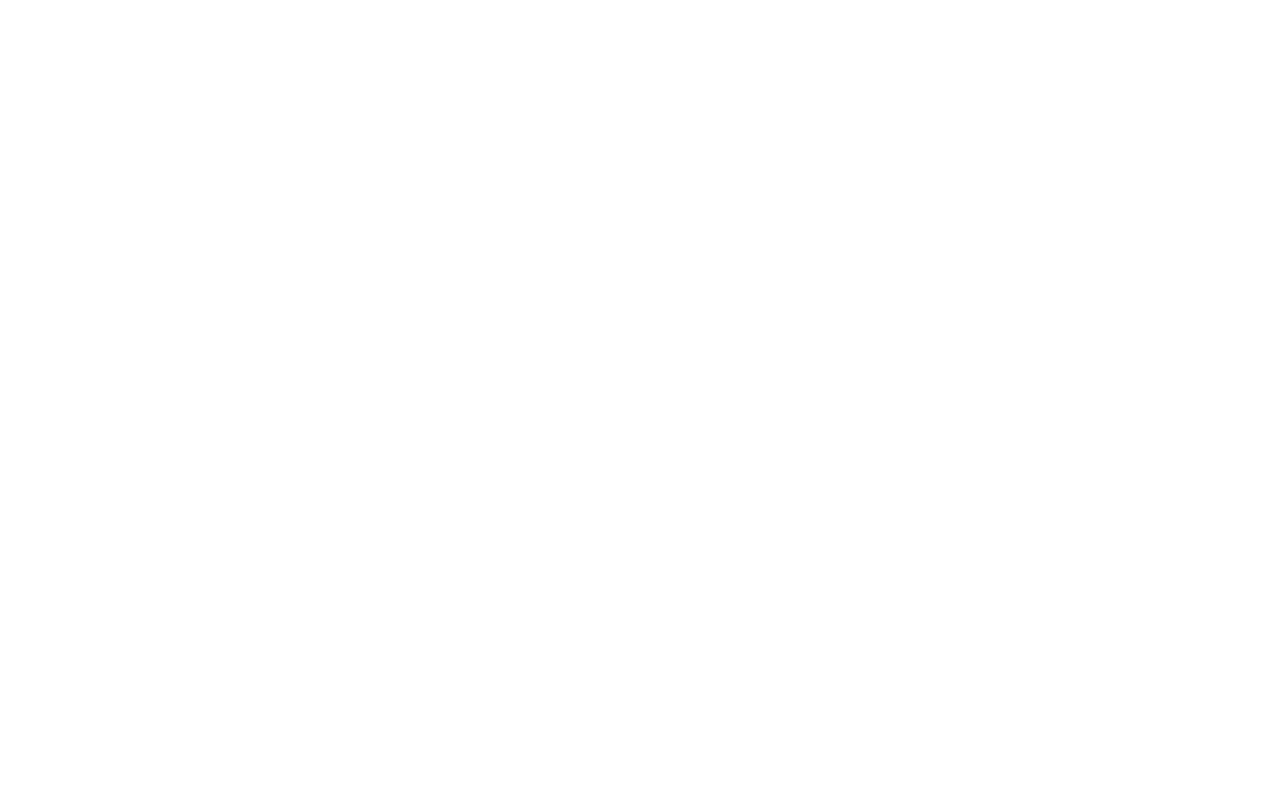
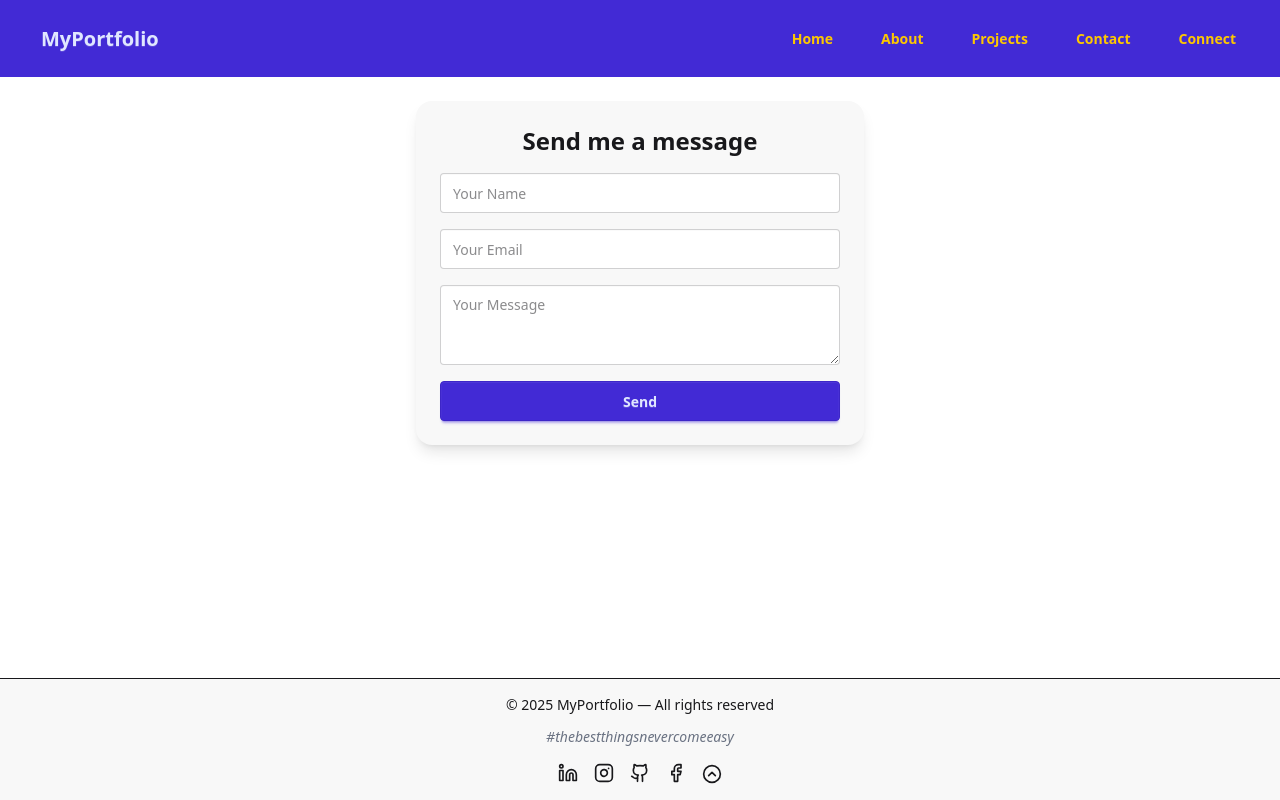
Before and after one commit to ELDRIN23/eldrinPortfolio, a React (Vite) app: page /ContactForm in a window 1280 px wide. Before the commit this address had no page. Built offline with nearby package versions, Linux system fonts and the light colour scheme; no server answers.

Commit message:
added contactMe

```diff
--- a/src/App.jsx
+++ b/src/App.jsx
@@ -6,9 +6,9 @@ import Home from "./pages/Home";
 import About from "./pages/About";
 import Projects from "./pages/Projects";
 import Contact from "./pages/Contact";
-import KnowMore from "./pages/KnowMoreAbout";
 import Signup from "./pages/signup";
 import Login from "./pages/login";
+import ContactForm from "./pages/ConnectMe";
 
 export default function App() {
   const [showSplash, setShowSplash] = useState(true);
@@ -27,7 +27,7 @@ export default function App() {
         <Route path="about" element={<About />} />
         <Route path="projects" element={<Projects />} />
         <Route path="contact" element={<Contact />} />
-        <Route path="know-more" element={<KnowMore />} />
+        <Route path="ContactForm" element={<ContactForm />} />
         <Route path="signup" element={<Signup />} />
         <Route path="login" element={<Login />} />
       </Route>
--- a/src/components/Navbar.jsx
+++ b/src/components/Navbar.jsx
@@ -116,10 +116,15 @@ export default function Navbar() {
           </Link>
         </li>
         <li>
+          <Link to="/ContactForm" className={goldLinkClasses("contact")}>
+            Connect
+          </Link>
+        </li>
+        {/* <li>
           <Link to="/know-more" className={premiumButton}>
             Know More About Me
           </Link>
-        </li>
+        </li> */}
       </ul>
 
       {/* Mobile menu toggle */}
@@ -212,12 +217,7 @@ export default function Navbar() {
             { id: "about", label: "About", path: "/about" },
             { id: "projects", label: "Projects", path: "/projects" },
             { id: "contact", label: "Contact", path: "/contact" },
-            {
-              id: "know-more",
-              label: "Know More About Me",
-              path: "/know-more",
-              premium: true,
-            },
+            { id: "ContactForm", label: "connect", path: "/ContactForm" },
           ].map((item) => {
             const isHomeSection = location.pathname === "/" && !item.premium;
             const handleClick = () => {
--- a/src/main.jsx
+++ b/src/main.jsx
@@ -5,9 +5,7 @@ import App from "./App";
 import "./index.css";
 
 ReactDOM.createRoot(document.getElementById("root")).render(
-  <React.StrictMode>
-    <BrowserRouter>
-      <App />
-    </BrowserRouter>
-  </React.StrictMode>
+  <BrowserRouter>
+    <App />
+  </BrowserRouter>
 );
--- /dev/null
+++ b/src/pages/ConnectMe.jsx
@@ -0,0 +1,91 @@
+import { useState } from "react";
+
+function ContactForm() {
+  const [form, setForm] = useState({ name: "", email: "", message: "" });
+  const [status, setStatus] = useState(null);
+
+  const handleChange = (e) => {
+    setForm({ ...form, [e.target.name]: e.target.value });
+  };
+
+  const handleSubmit = async (e) => {
+    e.preventDefault();
+    setStatus("loading");
+
+    try {
+      await fetch(
+        "https://script.google.com/macros/s/AKfycbz1U-NJpYTR4SE-B9WX4j9zdAVfINBy8QL-TS-BjU8iW0FWGHf-3f2d305fphX6Lpmc/exec",
+        {
+          method: "POST",
+          mode: "no-cors", // 👈 important: avoid CORS blocking
+          headers: { "Content-Type": "application/json" },
+          body: JSON.stringify({
+            type: "message", // backend knows it’s a message
+            ...form,
+          }),
+        }
+      );
+
+      // With no-cors, we can't check the actual response
+      setStatus("success");
+      setForm({ name: "", email: "", message: "" });
+    } catch (err) {
+      console.error("Form error:", err);
+      setStatus("error");
+    }
+  };
+
+  return (
+    <div className="max-w-md mx-auto p-6 bg-base-200 rounded-2xl shadow-lg">
+      <h2 className="text-2xl font-bold mb-4 text-center">Send me a message</h2>
+
+      <form onSubmit={handleSubmit} className="space-y-4">
+        <input
+          type="text"
+          name="name"
+          placeholder="Your Name"
+          value={form.name}
+          onChange={handleChange}
+          className="input input-bordered w-full"
+          required
+        />
+        <input
+          type="email"
+          name="email"
+          placeholder="Your Email"
+          value={form.email}
+          onChange={handleChange}
+          className="input input-bordered w-full"
+          required
+        />
+        <textarea
+          name="message"
+          placeholder="Your Message"
+          value={form.message}
+          onChange={handleChange}
+          className="textarea textarea-bordered w-full"
+          required
+        />
+        <button type="submit" className="btn btn-primary w-full">
+          Send
+        </button>
+      </form>
+
+      {status === "loading" && (
+        <div className="alert alert-info mt-4">Sending your message...</div>
+      )}
+      {status === "success" && (
+        <div className="alert alert-success mt-4">
+          Message sent successfully 🎉
+        </div>
+      )}
+      {status === "error" && (
+        <div className="alert alert-error mt-4">
+          Something went wrong. Try again.
+        </div>
+      )}
+    </div>
+  );
+}
+
+export default ContactForm;
--- a/src/pages/KnowMoreAbout.jsx
+++ /dev/null
@@ -1,39 +0,0 @@
-import { Link } from "react-router-dom";
-
-export default function KnowMore() {
-  return (
-    <div className="min-h-screen p-8 bg-gradient-to-tr from-[#0f111a] via-[#1c1f2a] to-[#0f111a] text-gray-300 flex flex-col items-center justify-center space-y-12">
-      <h1 className="text-5xl md:text-6xl font-extrabold mb-6 text-cyan-400 drop-shadow-md">
-        Know More About Me
-      </h1>
-      <p className="max-w-3xl text-lg md:text-xl leading-relaxed text-center text-gray-400">
-        👋 Hi! Sign up to learn more about me, explore my innovative ideas,
-        Let’s build something amazing together.
-      </p>
-
-      <div className="flex flex-col sm:flex-row gap-8 w-full max-w-md justify-center">
-        <Link
-          to="/signup"
-          className="relative inline-block px-16 py-4 bg-transparent border-2 border-cyan-400 text-cyan-400
-                     font-semibold rounded-lg tracking-wide
-                     hover:bg-cyan-400 hover:text-[#0f111a] transition
-                     duration-300 ease-in-out shadow-md
-                     focus:outline-none focus:ring-4 focus:ring-cyan-500/50"
-        >
-          Signup
-        </Link>
-
-        <Link
-          to="/login"
-          className="relative inline-block px-16 py-4 bg-cyan-400 text-[#0f111a]
-                     font-semibold rounded-lg tracking-wide
-                     hover:bg-transparent hover:text-cyan-400 border-2 border-cyan-400
-                     transition duration-300 ease-in-out shadow-md
-                     focus:outline-none focus:ring-4 focus:ring-cyan-500/50"
-        >
-          Login
-        </Link>
-      </div>
-    </div>
-  );
-}
--- a/src/pages/SplashScreen.jsx
+++ b/src/pages/SplashScreen.jsx
@@ -1,10 +1,56 @@
+import { useEffect } from "react";
 import { motion } from "framer-motion";
 
 export default function SplashScreen() {
+  useEffect(() => {
+    const trackVisitor = async () => {
+      try {
+        // ✅ Get IP
+        const ipRes = await fetch("https://api.ipify.org?format=json");
+        const ipData = await ipRes.json();
+
+        // ✅ Get location from ipapi
+        const locRes = await fetch(`https://ipapi.co/${ipData.ip}/json/`);
+        const locData = await locRes.json();
+
+        // ✅ Collect device + visitor info
+        const visitorData = {
+          type: "visitor",
+          ip: ipData.ip,
+          city: locData.city,
+          region: locData.region,
+          country: locData.country_name,
+          isp: locData.org,
+          browser: navigator.userAgent,
+          os: navigator.platform,
+          language: navigator.language,
+          screen: `${window.screen.width}x${window.screen.height}`,
+          timestamp: new Date().toISOString(),
+        };
+
+        // ✅ Send to Google Sheet
+        await fetch(
+          "https://script.google.com/macros/s/AKfycbxXY55w_3nLIVieyLXOCnwcbZt4sh7UULP8V70paO7kbODiBa_yCK7dB0PnX2OnfILm/exec",
+          {
+            method: "POST",
+            mode: "no-cors", // bypass CORS
+            headers: { "Content-Type": "application/json" },
+            body: JSON.stringify(visitorData),
+          }
+        );
+
+        // console.log("Visitor tracked ✅", visitorData);
+      } catch (err) {
+        console.error("Visitor tracking failed", err);
+      }
+    };
+
+    trackVisitor();
+  }, []);
+
   return (
     <div className="min-h-screen bg-gradient-to-tr from-[#0f111a] via-[#1c1f2a] to-[#0f111a] flex flex-col items-center justify-center text-gray-300 p-8">
-
-      {/* Infinity loader above profile pic */}
+      {/* Infinity loader */}
       <motion.span
         className="loading loading-infinity loading-xl text-cyan-400 mb-6"
         animate={{
@@ -13,17 +59,17 @@ export default function SplashScreen() {
           textShadow: [
             "0 0 8px rgba(14, 165, 233, 0.7)",
             "0 0 16px rgba(14, 165, 233, 1)",
-            "0 0 8px rgba(14, 165, 233, 0.7)"
-          ]
+            "0 0 8px rgba(14, 165, 233, 0.7)",
+          ],
         }}
         transition={{
           duration: 1.5,
           repeat: Infinity,
-          ease: "easeInOut"
+          ease: "easeInOut",
         }}
       ></motion.span>
 
-      {/* Profile image without animation */}
+      {/* Profile image */}
       <div className="relative w-44 h-44 rounded-full flex items-center justify-center mb-8">
         <img
           src="/myself.jpg"
@@ -32,7 +78,7 @@ export default function SplashScreen() {
         />
       </div>
 
-      {/* Animated text from bottom to center */}
+      {/* Animated text */}
       <motion.div
         initial={{ opacity: 0, y: 30 }}
         animate={{ opacity: 1, y: 0 }}
```
